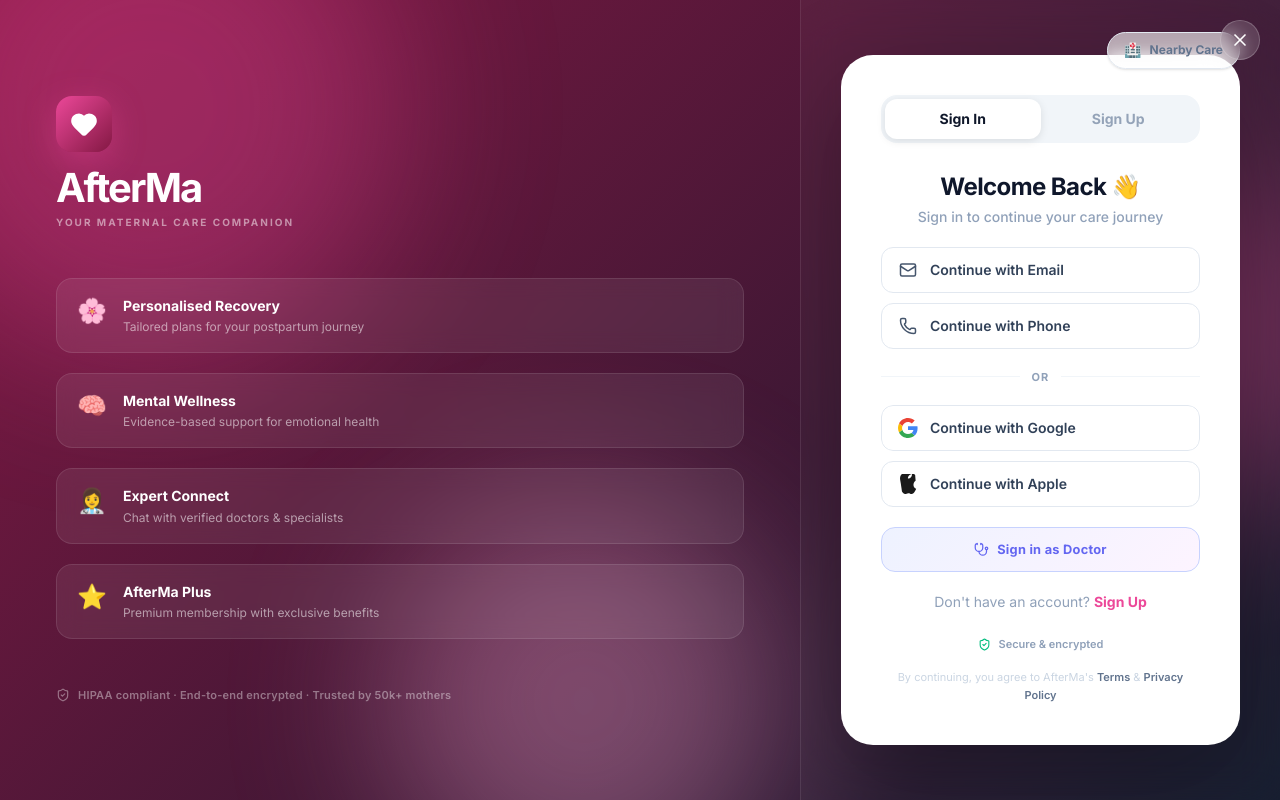
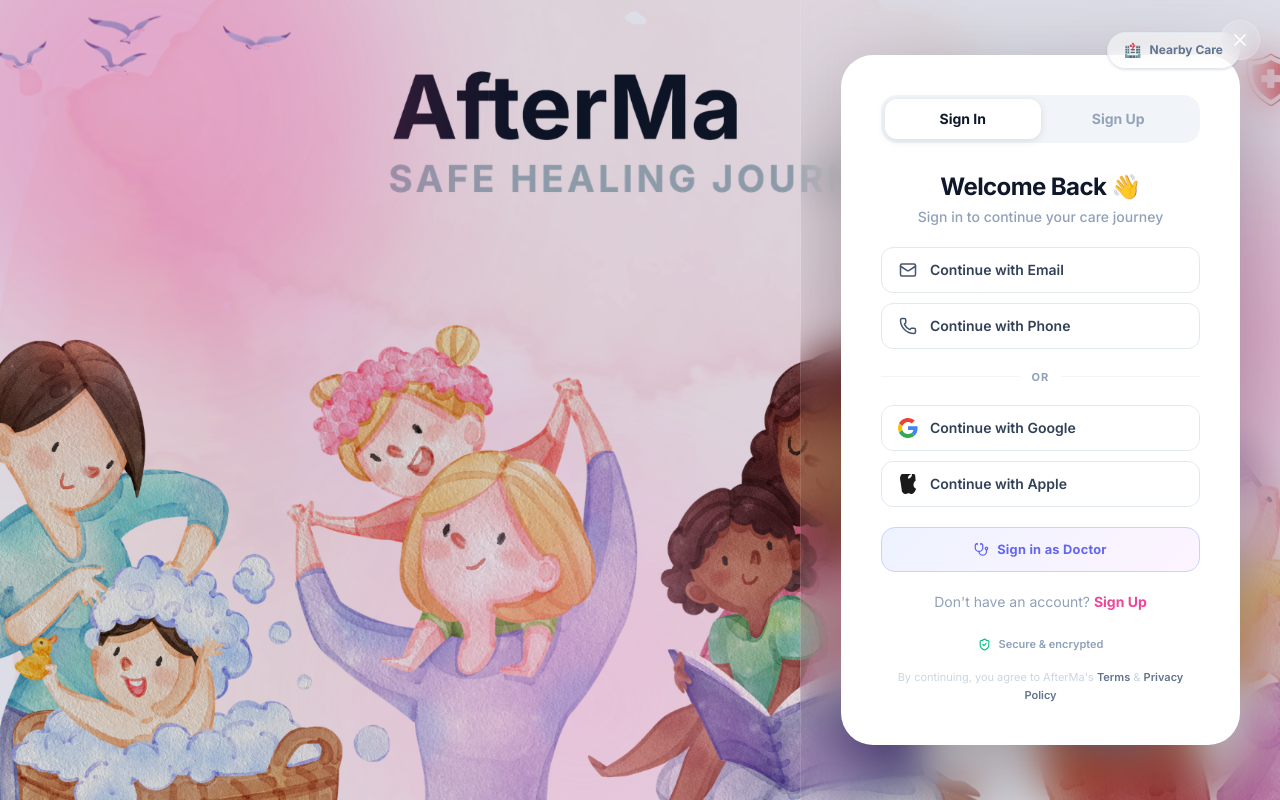
Before and after one commit to ankitsharma706/main-afterma, a React (Vite) app: page / in a window 1280 px wide. Both pictures are taken after a click on the button "Sign In". Built offline with nearby package versions, Linux system fonts and the light colour scheme.

Commit message:
added the theme page

```diff
--- a/components/SignIn.jsx
+++ b/components/SignIn.jsx
@@ -330,55 +330,31 @@ const SignIn = ({ profile, onLogin, onClose, onOpenLocation }) => {
   };
 
   return (
-    <div className="signin-fullpage" onClick={handleBackdropClick} style={{ background: `linear-gradient(135deg, ${theme.text} 0%, #0f172a 100%)` }}>
+    <div className="signin-fullpage" onClick={handleBackdropClick} style={{ background: '#000' }}>
+      <img
+        src="/AfterMaLoginPic.png"
+        alt="AfterMa Sign In Background"
+        className="absolute inset-0 w-full h-full object-cover z-0 opacity-90"
+      />
+
       {/* Animated background blobs */}
-      <div className="signin-blob signin-blob-1" style={{ background: theme.primary }} />
-      <div className="signin-blob signin-blob-2" style={{ background: theme.border }} />
-      <div className="signin-blob signin-blob-3" style={{ background: theme.primary }} />
+      <div className="signin-blob signin-blob-1" style={{ background: theme.primary, zIndex: 0 }} />
+      <div className="signin-blob signin-blob-2" style={{ background: theme.border, zIndex: 0 }} />
+      <div className="signin-blob signin-blob-3" style={{ background: theme.primary, zIndex: 0 }} />
 
       {/* Close button */}
       {onClose && (
         <button
           onClick={onClose}
-          className="signin-close-btn"
+          className="signin-close-btn z-10"
           aria-label="Close"
         >
           <X size={20} />
         </button>
       )}
 
-      {/* Left panel – branding (hidden on small screens) */}
-      <div className="signin-left-panel">
-        <div className="signin-brand">
-          <div className="signin-logo-ring" style={{ background: `linear-gradient(135deg, ${theme.primary}, ${theme.text})`, boxShadow: `0 8px 32px ${theme.primary}66` }}>
-            <Heart size={28} fill="white" className="text-white" />
-          </div>
-          <h1 className="signin-brand-name">AfterMa</h1>
-          <p className="signin-brand-slogan">YOUR MATERNAL CARE COMPANION</p>
-        </div>
-
-        <div className="signin-features">
-          {[
-            { icon: '🌸', title: 'Personalised Recovery', desc: 'Tailored plans for your postpartum journey' },
-            { icon: '🧠', title: 'Mental Wellness', desc: 'Evidence-based support for emotional health' },
-            { icon: '👩‍⚕️', title: 'Expert Connect', desc: 'Chat with verified doctors & specialists' },
-            { icon: '⭐', title: 'AfterMa Plus', desc: 'Premium membership with exclusive benefits' },
-          ].map((f, i) => (
-            <div key={i} className="signin-feature-card">
-              <span className="text-2xl">{f.icon}</span>
-              <div>
-                <p className="signin-feature-title">{f.title}</p>
-                <p className="signin-feature-desc">{f.desc}</p>
-              </div>
-            </div>
-          ))}
-        </div>
-
-        <div className="signin-trust">
-          <ShieldCheck size={14} />
-          <span>HIPAA compliant · End-to-end encrypted · Trusted by 50k+ mothers</span>
-        </div>
-      </div>
+      {/* Spacer for left side on desktop */}
+      <div className="signin-left-panel relative z-10" style={{ background: 'transparent', border: 'none' }} />
 
       {/* Right panel – form */}
       <div className="signin-right-panel">
```
Also changed, not shown: public/AfterMaLoginPic.png (added).
